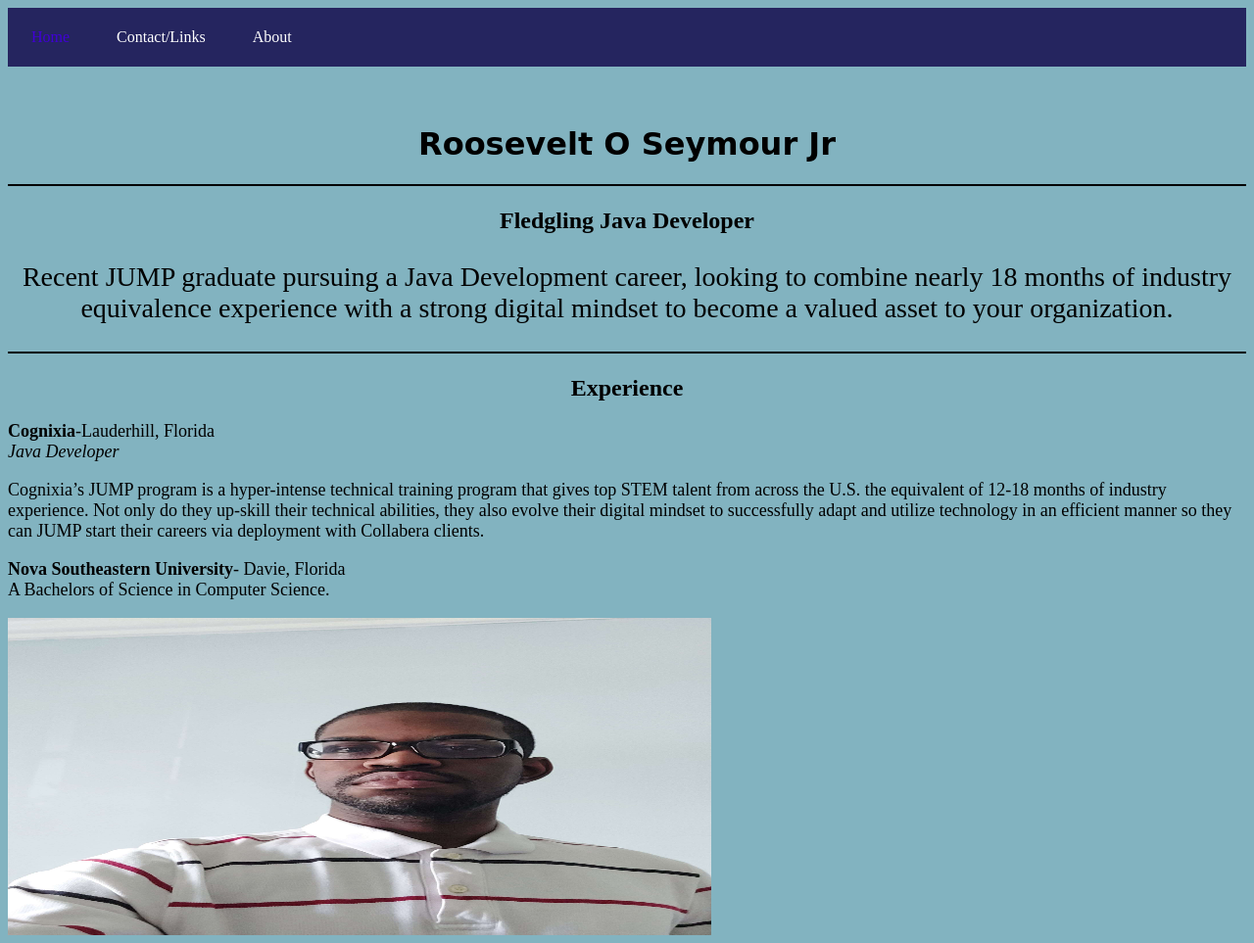
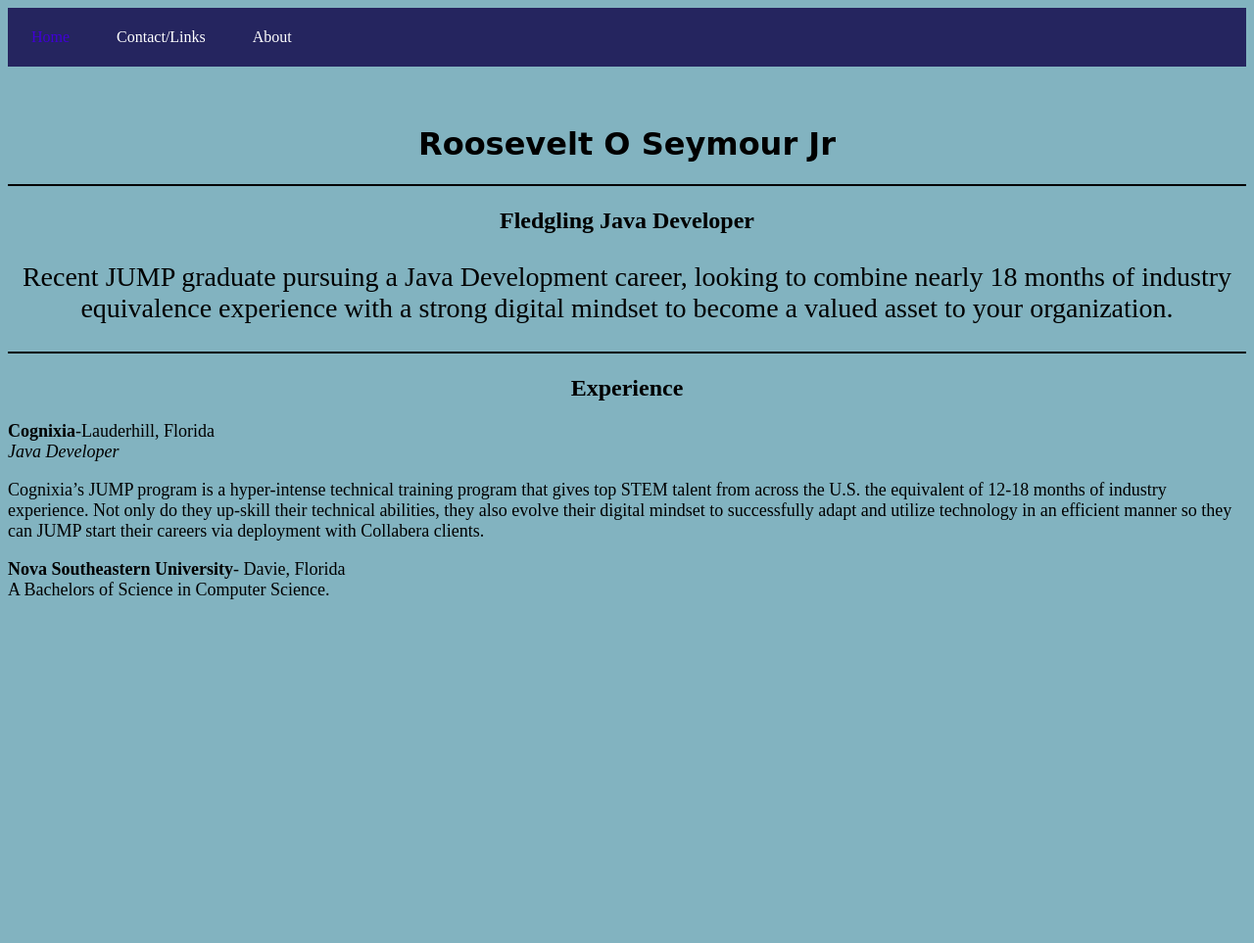
Before and after one commit to RooseveltS2313/JUMPlusProjects, a plain HTML site: page RooseveltS2313.github.io/index.html in a window 1280 px wide. Shown: the whole page at 98% size. After the commit the page ends 800 px from the top, so only its background shows below. Drawn offline with Linux system fonts and the light colour scheme.

Commit message:
Update index.html

```diff
--- a/RooseveltS2313.github.io/index.html
+++ b/RooseveltS2313.github.io/index.html
@@ -28,7 +28,5 @@
 A Bachelors of Science in Computer Science. <br> </p>
 
 
-<img class="show" src="https://RooseveltS2313.github.io/selfie.jpg"
-alt="Picture of Roosevelt Seymour" width="718" height="324px"align="middle">
 </body>
 </html>
```
